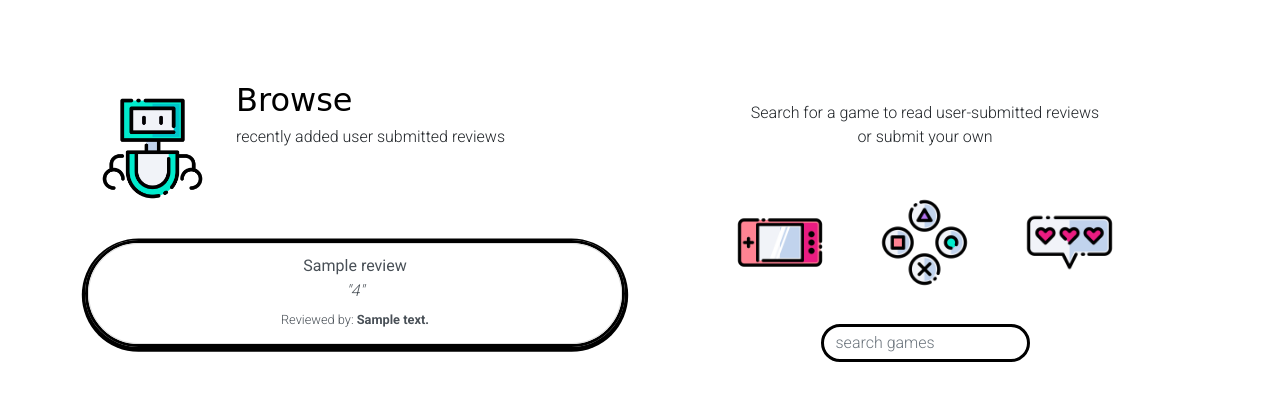
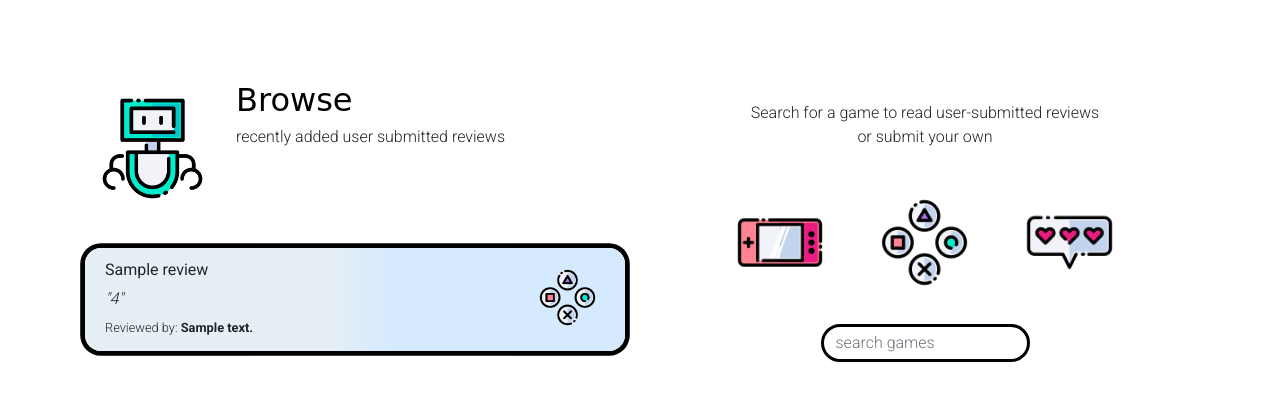
Before and after one commit to AlexPullen91/GameReviews, a Flask app: page /browse/reviews in a window 1280 px wide. Shown: the part 63-464 px from the top of the page. Run offline with Flask 2, Linux system fonts and the light colour scheme; the visitor is signed in with stand-in values (Sample User, id 1); a database or web service that is not in the repository returns one stand-in record (values such as "Sample title"); some libraries are stand-ins or nearby versions; some web fonts are replaced.

Commit message:
restyled review capsules and some button actions

```diff
--- a/app.py
+++ b/app.py
@@ -1,6 +1,6 @@
 import os
 from flask import Flask, render_template, redirect, request, url_for, session,\
-     flash
+     flash, send_from_directory
 from flask_pymongo import PyMongo
 import bcrypt
 import requests
@@ -334,6 +334,15 @@ def logout():
     return redirect('/')
 
 
+@APP.route('/favicon.ico')
+def favicon():
+    """
+    Uses the send_from_directory module to help render favicon
+    """
+    return send_from_directory(os.path.join(APP.root_path, 'static/images'),
+                               'favicon.ico')
+
+
 if __name__ == '__main__':
     APP.run(host=os.environ.get('IP'),
             port=int(os.environ.get('PORT')),
--- a/static/css/style.css
+++ b/static/css/style.css
@@ -3,6 +3,41 @@
 body {
   background-color: #ffffff;
   font-family: "Roboto", sans-serif;
+}
+
+/* .review-box-style-outer {
+  box-shadow: 0 0.1rem 0 0.6rem #000;
+  border: 2rem solid #9038a8;
+  background-color: #dbf8f8;
+} */
+
+/* .review-box-style-inner {
+    color: #fff;
+  border: 0.3rem solid #000;
+  box-shadow: 0 0.1rem 0rem 0.2rem #000;
+  background: rgb(230, 239, 244);
+  background: rgb(144, 56, 168);
+  background: linear-gradient(
+    90deg,
+    rgba(144, 56, 168, 1) 50%,
+    rgba(32, 189, 173, 1) 50%
+  );
+} */
+
+.review-info-stack {
+  display: flex;
+  flex-direction: column;
+}
+
+.review-box-style {
+  box-shadow: 0 0 0 0.3rem #000;
+  border-radius: 0.8rem;
+  background: rgb(230, 239, 244);
+  background: linear-gradient(
+    90deg,
+    rgba(230, 239, 244, 1) 45%,
+    rgba(213, 233, 255, 1) 57%
+  );
 }
 
 /* General styling */
@@ -32,11 +67,18 @@ body {
 
 /* Images */
 
+.img-sm {
+  height: auto;
+  width: 15%;
+}
+
 .img-medium {
+  height: auto;
   width: 50%;
 }
 
 .img-lg {
+  height: auto;
   width: 70%;
 }
 
@@ -53,6 +95,10 @@ menu full width on smaller screen sizes */
   float: left;
 }
 
+.dropdown-item:active {
+    background-color: #20bdad;
+}
+
 /* Buttons */
 
 .btn-positioning {
@@ -61,21 +107,24 @@ menu full width on smaller screen sizes */
   margin: 0 auto;
 }
 
-.cover-btn {
+.push-btn {
   border-style: none;
   background-color: inherit;
   color: inherit;
   font-family: inherit;
 }
 
-.cover-btn:hover,
-.cover-btn:focus {
+.push-btn:focus {
   transform: scale(1.01);
   outline: none;
 }
 
-.cover-btn:active {
+.push-btn:active {
   transform: scale(0.99);
+}
+
+.glow:hover {
+    box-shadow: 0 0 0.3rem 0.3rem #20bdad;
 }
 
 .pink-btn {
@@ -143,9 +192,8 @@ menu full width on smaller screen sizes */
   width: 75%;
 }
 
-/* Scrollbar styling  */Ï
-
-::-webkit-scrollbar {
+/* Scrollbar styling  */
+Ï ::-webkit-scrollbar {
   width: 0.8rem;
 }
 
--- a/templates/layout/head.html
+++ b/templates/layout/head.html
@@ -7,5 +7,5 @@
   integrity="sha384-JcKb8q3iqJ61gNV9KGb8thSsNjpSL0n8PARn9HuZOnIxN0hoP+VmmDGMN5t9UJ0Z"
   crossorigin="anonymous"
 />
-<link rel="stylesheet" href="{{url_for('static', filename='css/style.css')}}" />
-<link rel="icon" href="{{url_for('static', filename='images/favicon.ico')}}" />
+<link rel="stylesheet" href="{{url_for('static', filename='/css/style.css')}}" />
+<link rel="shortcut icon" type="image/x-icon" href="{{url_for('static', filename='/images/favicon.ico')}}">
--- a/templates/pages/addreview.html
+++ b/templates/pages/addreview.html
@@ -125,6 +125,7 @@
             <a
               href="{{url_for('browse_reviews')}}"
               class="btn purple-btn rounded-pill mx-1"
+              role="button"
               >Cancel</a
             >
           </div>
--- a/templates/pages/browse.html
+++ b/templates/pages/browse.html
@@ -19,13 +19,16 @@
       {% include 'components/messages/added.html' %}
 
       {% for review in reviews|reverse %}
-      <div class="list-group font-weight-light rounded-pill box-shadow my-3 text-center thick-border">
-        <a href="{{url_for('get_review', review_id=review._id)}}" class="list-group-item list-group-item-action">
-            <h6 class="font-weight-normal mb-1">{{review.game_title}}</h6>
+      <div class="list-group font-weight-light border-radius-sm my-4">
+        <a href="{{url_for('get_review', review_id=review._id)}}" class="review-box-style glow push-btn list-group-item list-group-item-action">
+            <div class="flex-col float-left">
+            <h6 class="font-weight-normal mb-2">{{review.game_title}}</h6>
           <p class="font-italic mb-1">
             "{{review.rating}}"
           </p>
           <small class="font-weight-light">Reviewed by: <span class="font-weight-bold">{{review.reviewed_by}}</span></small>
+          </div>
+          <img src="{{url_for('static', filename='images/buttons.png')}}" alt="gamepad buttons" class="img-sm float-right">
         </a>
       </div>
       {% endfor %}
--- a/templates/pages/dashboard.html
+++ b/templates/pages/dashboard.html
@@ -9,9 +9,9 @@
 			<h1 class="pt-5 display-4 heading">Welcome</h1>
 			<h2 class=" font-weight-light pb-4">{{session['username']}}</h2>
 			<div class="btn-positioning btn-w-30">
-				<a href="{{url_for('manage_reviews')}}" class="btn purple-btn my-3 rounded-pill">Manage</a>
-				<a href="{{url_for('browse_reviews')}}" class="btn pink-btn my-3 rounded-pill">Browse</a>
-				<a href="{{url_for('logout')}}" class="btn green-btn my-3 rounded-pill">Logout</a>
+				<a href="{{url_for('manage_reviews')}}" class="btn purple-btn my-3 rounded-pill" role="button">Manage</a>
+				<a href="{{url_for('browse_reviews')}}" class="btn pink-btn my-3 rounded-pill" role="button">Browse</a>
+				<a href="{{url_for('logout')}}" class="btn green-btn my-3 rounded-pill" role="button">Logout</a>
 			</div>
 		</div>
 		<div class="col-lg-6 pt-5">
--- a/templates/pages/editreview.html
+++ b/templates/pages/editreview.html
@@ -36,7 +36,7 @@
           />
         </div>
         <div class="form-group">
-          <label for="release_date">Release Date</label>
+          <label for="release_date">Released</label>
           <input
             class="form-control thick-border border-radius-sm"
             name="release_date"
@@ -82,7 +82,7 @@
     <div class="row">
       <!-- game review input section -->
       <div class="col-lg-12">
-        <div class="form-group">
+        <div class="form-group pt-3">
             <textarea
             class="form-control border-radius-sm thick-border mt-4"
             name="review"
@@ -95,7 +95,7 @@
                 <button class="btn green-btn mx-1 rounded-pill" type="submit">
                     Confirm Changes
                 </button>
-                <a href="{{ url_for('manage_reviews') }}" class="btn purple-btn mx-1 rounded-pill">Cancel</a>
+                <a href="{{ url_for('manage_reviews') }}" class="btn purple-btn mx-1 rounded-pill" role="button">Cancel</a>
             </div>
       </div>
       <!-- end of game review input section -->
--- a/templates/pages/login.html
+++ b/templates/pages/login.html
@@ -43,12 +43,12 @@
         <img
           src="static/images/arcade.png"
           class="img-medium mx-auto d-block pb-2"
-          alt="Gamepads"
+          alt="Colourful arcade machine"
         />
         <img
           src="static/images/joystick.png"
           class="img-medium mx-auto d-block pb-2"
-          alt="Gamepads"
+          alt="Black Gamepads"
         />
       </div>
     </div>
--- a/templates/pages/review.html
+++ b/templates/pages/review.html
@@ -66,16 +66,19 @@
       <a
         href="{{url_for('edit_review', review_id=review._id)}}"
         class="btn green-btn m-2 rounded-pill"
+        role="button"
         >Edit</a
       >
       <a
         href="{{url_for('delete_review', review_id=review._id)}}"
         class="btn btn-danger m-2 rounded-pill"
+        role="button"
         >Delete</a
       >
       <a
         href="{{ url_for('browse_reviews') }}"
         class="btn purple-btn m-2 rounded-pill"
+        role="button"
       >
         Go back
       </a>
@@ -84,6 +87,7 @@
       <a
         href="{{ url_for('browse_reviews') }}"
         class="btn green-btn rounded-pill my-1"
+        role="button"
       >
         Browse reviews
       </a>
```
Also changed, not shown: templates/components/navbar.html (+49 -11 lines), templates/pages/manage.html (+8 -5 lines), templates/pages/search.html (+10 -10 lines), static/images/key.png (deleted), static/images/map.png (deleted), static/images/tetris.png (deleted). Lines whose indentation alone changed are shown as unchanged.
